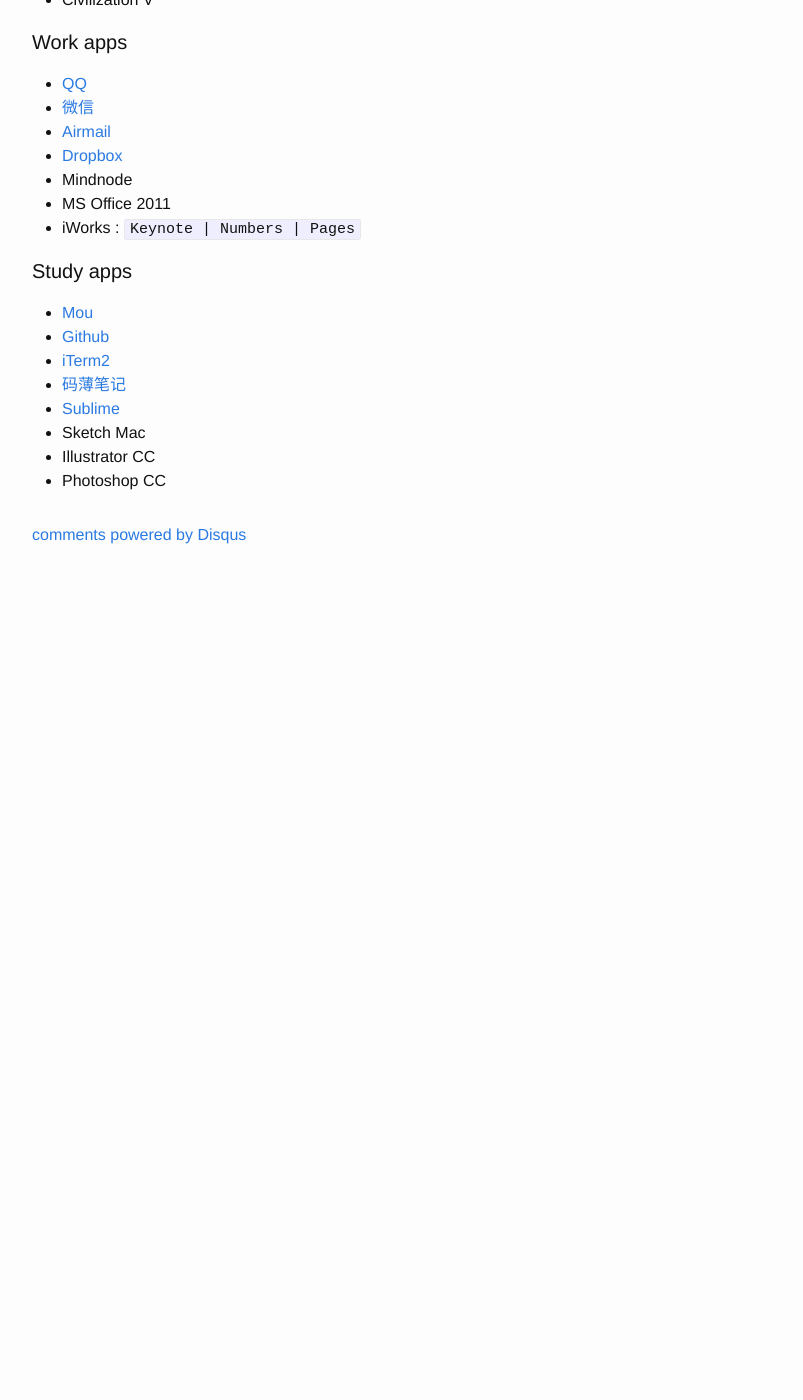
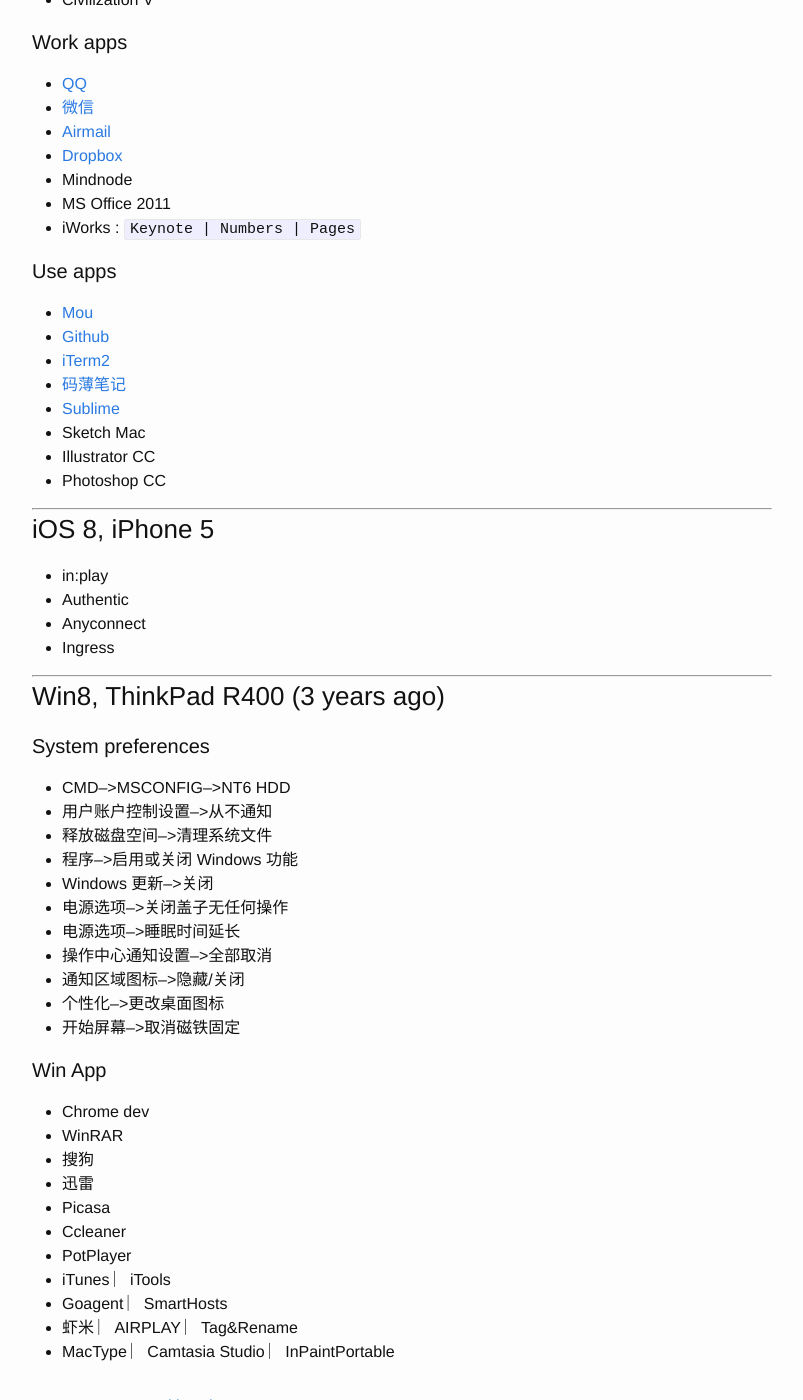
Before and after one commit to Afio/afio.github.io, a Jekyll site: the page built from _posts/2014-09-11-MySetup.markdown, in a window 1280 px wide and 1400 px high, scrolled down 1498 px. Shown: the whole window, without its empty margins (238-1041 px from the left). Built offline with Jekyll 4.4.1, drawn with Linux system fonts in a browser that asks for light colours; comment, search, counter and statistics services are not loaded; before the commit the page ends 2075 px from its top, so only the background shows below that; some of the changed text lies outside the part shown.

Commit message:
win setup update

```diff
--- a/_posts/2014-09-11-MySetup.markdown
+++ b/_posts/2014-09-11-MySetup.markdown
@@ -69,7 +69,7 @@ categories: setup
 - MS Office 2011
 - iWorks :  `Keynote | Numbers  | Pages`
 
-#### Study apps
+#### Use apps
 
 - [Mou](http://25.io/mou/)
 - [Github](https://mac.github.com/)
@@ -79,3 +79,46 @@ categories: setup
 - Sketch Mac
 - Illustrator CC
 - Photoshop CC
+
+
+----
+
+###iOS 8, iPhone 5
+
+- in:play
+- Authentic
+- Anyconnect
+- Ingress
+
+----
+
+###Win8, ThinkPad R400 (3 years ago)
+
+
+####System preferences
+
+- CMD-->MSCONFIG-->NT6 HDD
+- 用户账户控制设置-->从不通知
+- 释放磁盘空间-->清理系统文件
+- 程序-->启用或关闭 Windows 功能
+- Windows 更新-->关闭
+- 电源选项-->关闭盖子无任何操作
+- 电源选项-->睡眠时间延长
+- 操作中心通知设置-->全部取消
+- 通知区域图标-->隐藏/关闭
+- 个性化-->更改桌面图标
+- 开始屏幕-->取消磁铁固定
+
+####Win App
+
+- Chrome dev
+- WinRAR
+- 搜狗
+- 迅雷
+- Picasa
+- Ccleaner
+- PotPlayer
+- iTunes  ︳iTools
+- Goagent   ︳SmartHosts
+- 虾米   ︳AIRPLAY   ︳Tag&Rename
+- MacType  ︳Camtasia Studio   ︳InPaintPortable
```
Also changed, not shown: other parts of _posts/2014-09-11-MySetup.markdown (+1 -1 lines).
